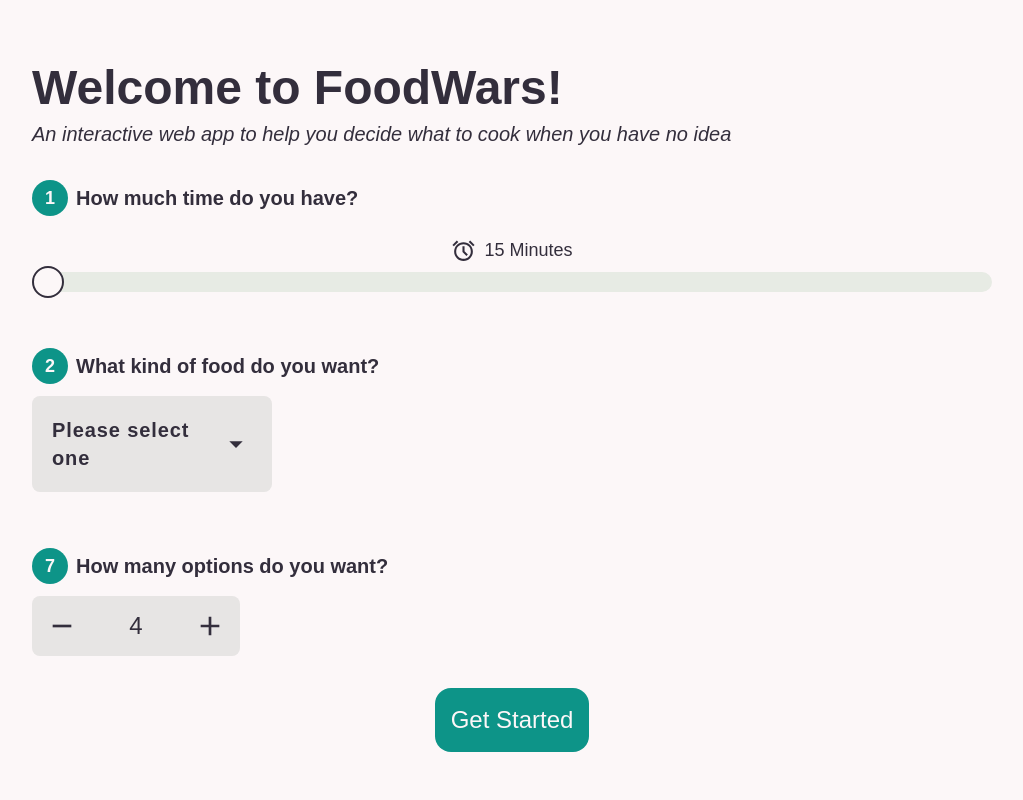
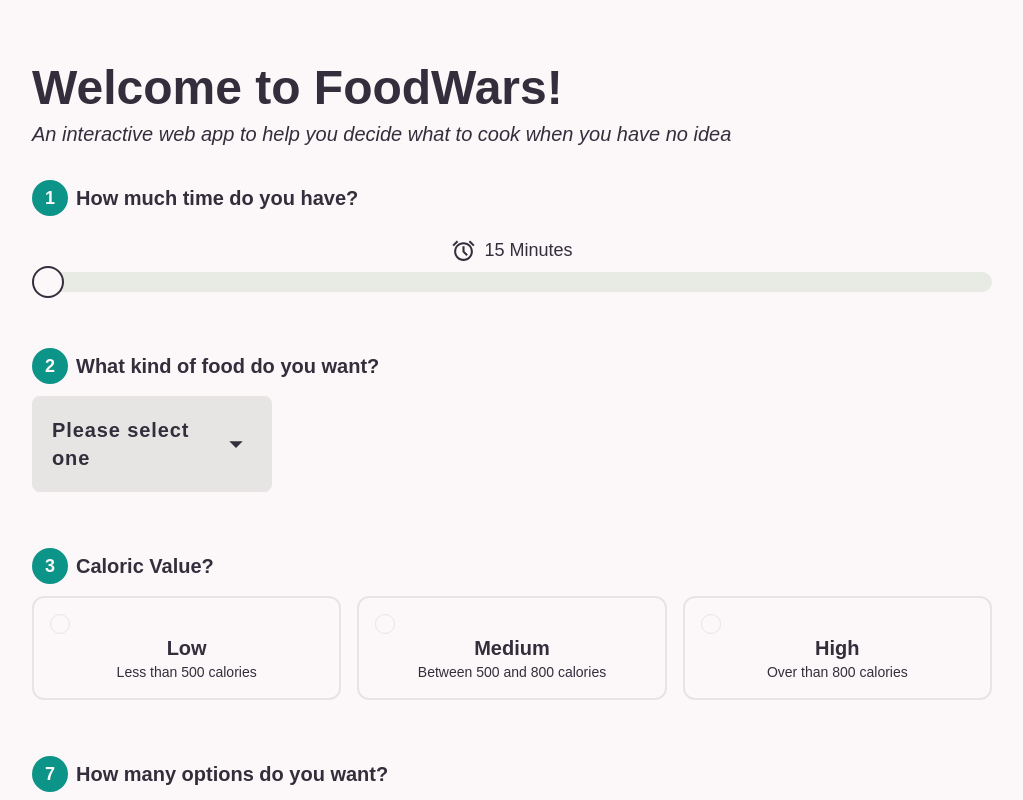
Before and after one commit to mibriggs/food-wars, a SvelteKit app: page / in a window 1280 px wide. Shown: the top 800 px of the page, without its empty margins (128-1151 px from the left). Built offline with nearby package versions, Linux system fonts and the light colour scheme; a web font is replaced by a local one.

Commit message:
made radios, need to pass state up

```diff
--- a/src/lib/components/down-arrow.svelte
+++ /dev/null
@@ -1,8 +0,0 @@
-<script lang="ts">
-	export let size: string;
-</script>
-
-<div
-	class="h-0 w-0 border-solid border-x-transparent border-t-raisin"
-	style={`border-width: ${size}px;`}
-/>
--- /dev/null
+++ b/src/lib/components/radio-group.svelte
@@ -0,0 +1,42 @@
+<script lang="ts">
+	import type { RadioOption } from "$lib/types/types";
+
+    let selectedIndex: number = -1;
+    export let radioOptions: RadioOption[] = [];
+</script>
+
+<div class="flex gap-4">
+    {#each radioOptions as option, index}
+    <button
+	class="flex w-2/5 flex-col items-center justify-center rounded-xl border-2 border-stone-200 p-4"
+    class:highlighted-container={selectedIndex === index}
+    on:click={() => selectedIndex = index}
+>
+	<div class=" flex h-5 w-5 items-center justify-center self-start rounded-full border-[1px]"
+    class:highlighted-circle-border={selectedIndex === index}>
+		<div class="h-5/6 w-5/6 rounded-full"  class:highlighted-circle={selectedIndex === index}/>
+	</div>
+	<div class=" text-xl font-bold">{option.heading}</div>
+	<div class="text-sm">{option.subHeading}</div>
+</button>
+    {/each}
+</div>
+
+
+<style lang="postcss">
+    .highlighted-container {
+        --tw-bg-opacity: 1;
+        border-color: rgb(13 148 136 / var(--tw-bg-opacity));
+        background-color: rgb(231 235 228 / var(--tw-bg-opacity));
+    }
+
+    .highlighted-circle-border {
+        --tw-bg-opacity: 1;
+        border-color: rgb(13 148 136 / var(--tw-bg-opacity));
+    }
+
+    .highlighted-circle {
+        --tw-bg-opacity: 1;
+        background-color: rgb(13 148 136 / var(--tw-bg-opacity));
+    }
+</style>
--- a/src/lib/components/up-arrow.svelte
+++ /dev/null
@@ -1,8 +0,0 @@
-<script lang="ts">
-	export let size: string;
-</script>
-
-<div
-	class="h-0 w-0 border-solid border-x-transparent border-b-raisin"
-	style={`border-width: ${size}px;`}
-/>
--- a/src/lib/types/types.ts
+++ b/src/lib/types/types.ts
@@ -3,3 +3,9 @@ export type Option = {
 	imageSource: string;
 	message: string;
 };
+
+export type RadioOption = {
+	value: string;
+	heading: string;
+	subHeading: string;
+}
--- a/src/routes/+page.svelte
+++ b/src/routes/+page.svelte
@@ -8,7 +8,8 @@
 	import SnackIcon from '../lib/assets/snack.svg';
 	import NumberInput from '$lib/components/number-input.svelte';
 	import { onMount } from 'svelte';
-	import type { Option } from '$lib/types/types';
+	import RadioGroup from '$lib/components/radio-group.svelte';
+	import type { Option, RadioOption } from '$lib/types/types';
 
 	const TIMEOUT_LENGTH: number = 60;
 	const typewriterMessage: string = 'Welcome to FoodWars!';
@@ -18,6 +19,12 @@
 		{ value: 'dinner', message: 'Dinner', imageSource: DinnerIcon },
 		{ value: 'snack', message: 'Snack', imageSource: SnackIcon }
 	];
+	const radioOptions: RadioOption[] = [
+		{value: "low", heading: "Low", subHeading: "Less than 500 calories"},
+		{value: "medium", heading: "Medium", subHeading: "Between 500 and 800 calories"},
+		{value: "high", heading: "High", subHeading: "Over than 800 calories"}
+	];
+
 	let typedSoFar: string = '';
 	let index: number = 0;
 	let timeInMinutes: number = 15;
@@ -101,9 +108,15 @@
 		</div>
 
 		<div class="text-md flex flex-col gap-3 md:text-lg">
+			<StyledNumber index="3">Caloric Value?</StyledNumber>
+			<RadioGroup radioOptions={radioOptions}/>
+		</div>
+
+		<div class="text-md flex flex-col gap-3 md:text-lg">
 			<StyledNumber index="7">How many options do you want?</StyledNumber>
 			<NumberInput min={4} max={64} bind:value={numberOfOptions} />
 		</div>
+
 	</div>
 
 	<!-- <div>
```
